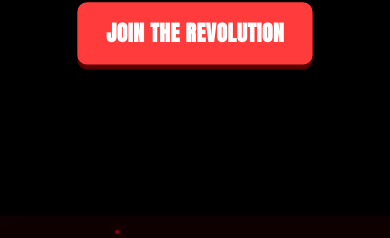
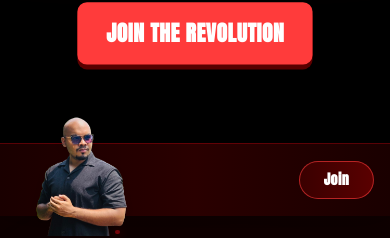
Before and after one commit to Rayan37307/30day-bu, a React (Vite) app: page / in a window 390 px wide. Shown: the part 628-866 px from the top of the page. Built offline with nearby package versions, Linux system fonts and the light colour scheme; a web font is replaced by a local one.

Commit message:
feat: make StickyBottomBar responsive for mobile devices and update Features section styling

```diff
--- a/src/components/Features.tsx
+++ b/src/components/Features.tsx
@@ -50,14 +50,7 @@ const features = [
   },
 ];
 
-/* ─────────────────────────────────────────
-   Trust badges
-───────────────────────────────────────── */
-const badges = [
-  { Icon: BadgeCheck, text: "৩০-দিনের মানি-ব্যাক গ্যারান্টি" },
-  { Icon: Users, text: "৫০০০+ সফল স্টুডেন্ট" },
-  { Icon: Zap, text: "তাৎক্ষণিক অ্যাক্সেস" },
-];
+
 
 /* ─────────────────────────────────────────
    Animation variants
@@ -126,18 +119,7 @@ export function Features() {
           </Button>
         </div>
 
-        {/* ── Trust badges ── */}
-        <div className="mt-8 flex flex-wrap items-center justify-center gap-3 sm:gap-5">
-          {badges.map(({ Icon, text }, i) => (
-            <div
-              key={i}
-              className="flex items-center gap-2 rounded-full border border-white/8 bg-white/[0.04] px-4 py-2"
-            >
-              <Icon size={14} className="text-red-400 shrink-0" />
-              <span className="text-xs font-medium text-slate-300">{text}</span>
-            </div>
-          ))}
-        </div>
+
       </motion.div>
 
       {/* ── Feature Cards ── */}
@@ -146,12 +128,13 @@ export function Features() {
           <motion.article
             key={i}
             {...fadeUp(0.15 + i * 0.1)}
-            className="group relative flex flex-col overflow-hidden rounded-2xl border border-white/[0.07] bg-[#0a0a0c] transition-all duration-500 hover:-translate-y-1.5"
+            className="group relative flex flex-col overflow-hidden rounded-2xl border-2 border-red-500/50 bg-[#0a0a0c] transition-all duration-500 hover:-translate-y-1.5"
             style={{
-              boxShadow: `0 0 0 0 ${feat.glow}`,
+              boxShadow: `0 0 20px 0 rgba(239, 68, 68, 0.4)`,
             }}
             whileHover={{
-              boxShadow: `0 0 60px ${feat.glow}`,
+              boxShadow: `0 0 50px rgba(239, 68, 68, 0.8)`,
+              borderColor: "#ef4444",
             }}
           >
             {/* Top accent stripe */}
--- a/src/components/StickyBottomBar.tsx
+++ b/src/components/StickyBottomBar.tsx
@@ -41,20 +41,20 @@ export function StickyBottomBar() {
   }, []);
 
   return (
-    <div className="fixed bottom-0 left-0 w-full bg-gradient-to-r from-[#1a0000] via-[#2a0000] to-[#1a0000] border-t border-[#E50914]/30 z-[100] shadow-[0_-10px_40px_rgba(0,0,0,0.5)] hidden lg:block">
-      <div className="max-w-[1200px] mx-auto px-6 h-[72px] flex items-center justify-between">
+    <div className="fixed bottom-0 left-0 w-full bg-gradient-to-r from-[#1a0000] via-[#2a0000] to-[#1a0000] border-t border-[#E50914]/30 z-[100] shadow-[0_-10px_40px_rgba(0,0,0,0.5)]">
+      <div className="max-w-[1200px] mx-auto px-4 lg:px-6 h-[72px] flex items-center justify-between">
 
         {/* Left: Image, Text & Timer */}
-        <div className="flex items-center gap-6 h-full">
-          <div className="h-[150px] w-[150px] -mt-[18px] relative overflow-visible">
+        <div className="flex items-center gap-4 lg:gap-6 h-full">
+          <div className="h-[130px] w-[130px] lg:h-[150px] lg:w-[150px] -mt-[18px] relative overflow-visible shrink-0">
              <img src="/IMG_2718-removebg-preview.png" alt="Mentor" className="w-full h-full object-contain object-bottom drop-shadow-md" />
           </div>
 
-          <span className="text-white/90 text-[15px] font-sans tracking-wide">
+          <span className="hidden lg:inline text-white/90 text-[15px] font-sans tracking-wide">
             Hurry Up!! Time is running out.
           </span>
 
-          <div className="flex items-center gap-2 ml-2">
+          <div className="hidden lg:flex items-center gap-2 ml-2">
             <TimeUnit value={timeLeft.days} />
             <TimeUnit value={timeLeft.hours} />
             <TimeUnit value={timeLeft.minutes} />
@@ -63,16 +63,17 @@ export function StickyBottomBar() {
         </div>
 
         {/* Right: Discount & Button */}
-        <div className="flex items-center gap-6">
-          <span className="text-white/90 text-sm tracking-wider uppercase font-sans">
+        <div className="flex items-center gap-4 lg:gap-6">
+          <span className="hidden lg:inline text-white/90 text-sm tracking-wider uppercase font-sans">
             GET AT <span className="text-electric-blue font-bold">50%</span> DISCOUNT
           </span>
 
           <a
             href="#pricing"
-            className="py-2.5 px-6 rounded-full border border-electric-blue/60 bg-gradient-to-r from-[#3a0000] to-[#5a0000] text-white font-bold text-sm tracking-wide transition-all hover:scale-105 hover:shadow-[0_0_15px_rgba(255,59,59,0.3)] whitespace-nowrap"
+            className="py-2 lg:py-2.5 px-6 rounded-full border border-electric-blue/60 bg-gradient-to-r from-[#3a0000] to-[#5a0000] text-white font-bold text-sm tracking-wide transition-all hover:scale-105 hover:shadow-[0_0_15px_rgba(255,59,59,0.3)] whitespace-nowrap"
           >
-            Register Today for ৳৯৯৯
+            <span className="lg:hidden">Join</span>
+            <span className="hidden lg:inline">Register Today for ৳৯৯৯</span>
           </a>
         </div>
 
```
